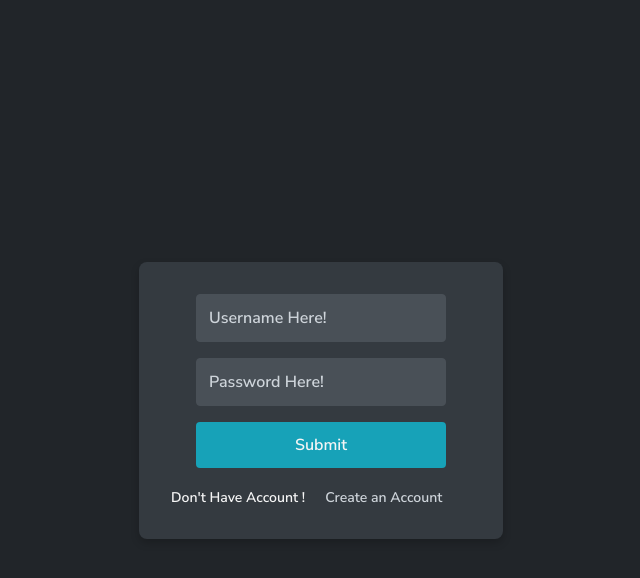
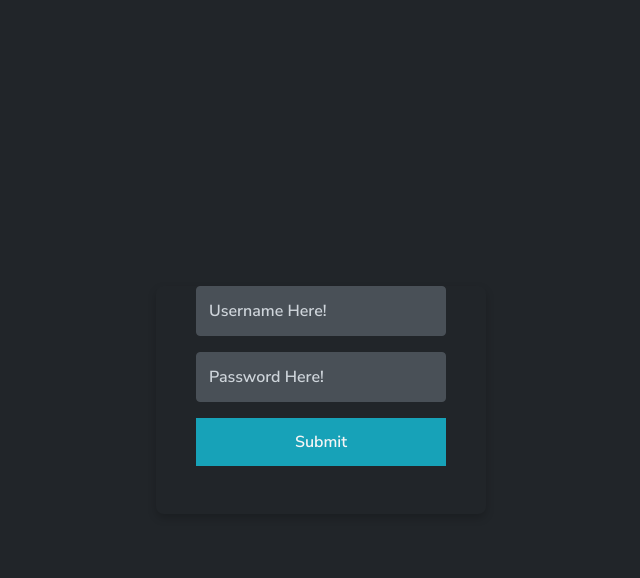
Before and after one commit to FHacKKer/CRUD_IN_PYTHON, a Flask app: page / in a window 1280 px wide. Shown: the top 578 px of the page, without its empty margins (319-959 px from the left). Run offline with Flask 3, Linux system fonts and the light colour scheme.

Commit message:
updated login page

```diff
--- a/static/css/index.css
+++ b/static/css/index.css
@@ -16,22 +16,34 @@ body {
 }
 
 .container {
-  background-color: #343a40;
-  padding: 2rem;
+  /* background-color: #343a40; */
+  /* padding: 2rem; */
   border-radius: 8px;
+  width: 330px !important;
   box-shadow: 0 4px 8px rgba(0, 0, 0, 0.2);
 }
 
 .form {
   display: flex;
+  align-items: center;
   width: 300px;
+  margin: 0 auto;
   flex-direction: column;
 }
 
 .inputBox {
   margin-bottom: 1rem;
+  width: 250px;
 }
 
+#errorDiv {
+  position: relative;
+  opacity: 0;
+  transition: 0.2s all linear;
+}
+#errorDiv.active {
+  opacity: 1;
+}
 .inputBox input {
   padding: 0.75rem;
   margin: 0 auto;
--- a/templates/mainPage/index.html
+++ b/templates/mainPage/index.html
@@ -11,6 +11,12 @@
     <link
       rel="stylesheet"
       href="{{url_for('static', filename='css/global.css')}}"
+    />
+    <link
+      href="https://cdn.jsdelivr.net/npm/bootstrap@5.3.3/dist/css/bootstrap.min.css"
+      rel="stylesheet"
+      integrity="sha384-QWTKZyjpPEjISv5WaRU9OFeRpok6YctnYmDr5pNlyT2bRjXh0JMhjY6hW+ALEwIH"
+      crossorigin="anonymous"
     />
   </head>
   <body>
@@ -29,9 +35,13 @@
         </div>
 
         <button id="signinButton">Submit</button>
-        <div class="links">
-          <p>Don't Have Account !</p>
-          <a href="/signup">Create an Account</a>
+        <div class="inputBox">
+          <div class="w-100 my-2">
+            <div
+              id="errorDiv"
+              class="w-100 text-center h-100 p-2 text-white rounded-2 position-relative z-1"
+            ></div>
+          </div>
         </div>
       </div>
     </div>
```
Also changed, not shown: other parts of static/css/index.css (+1 -1 lines), static/js/index.js (+23 -0 lines), templates/signup/index.html (deleted, +0 -11 lines).
